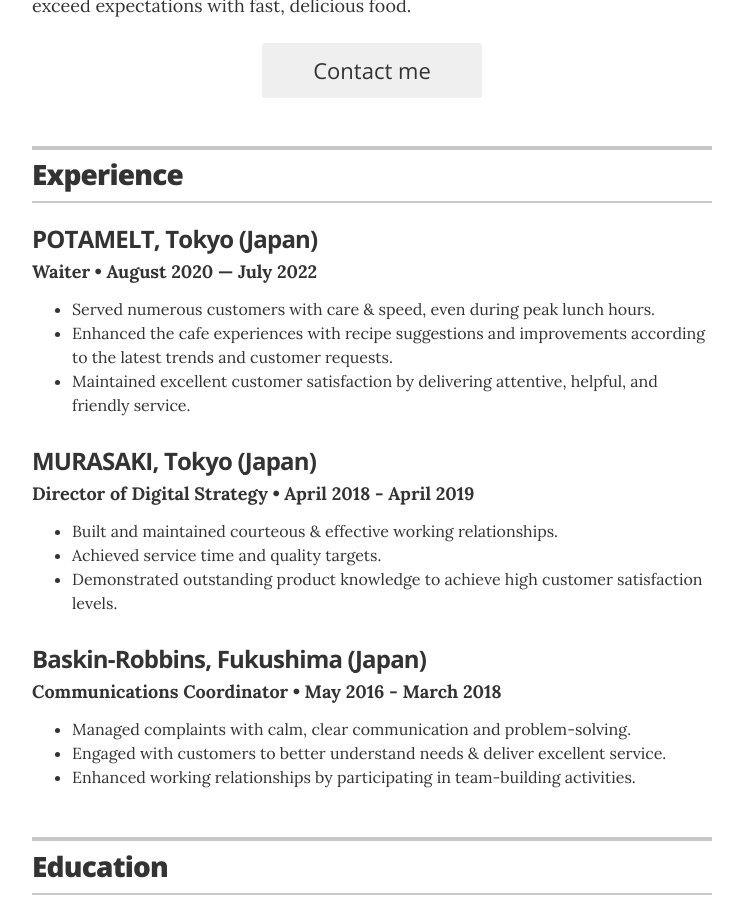
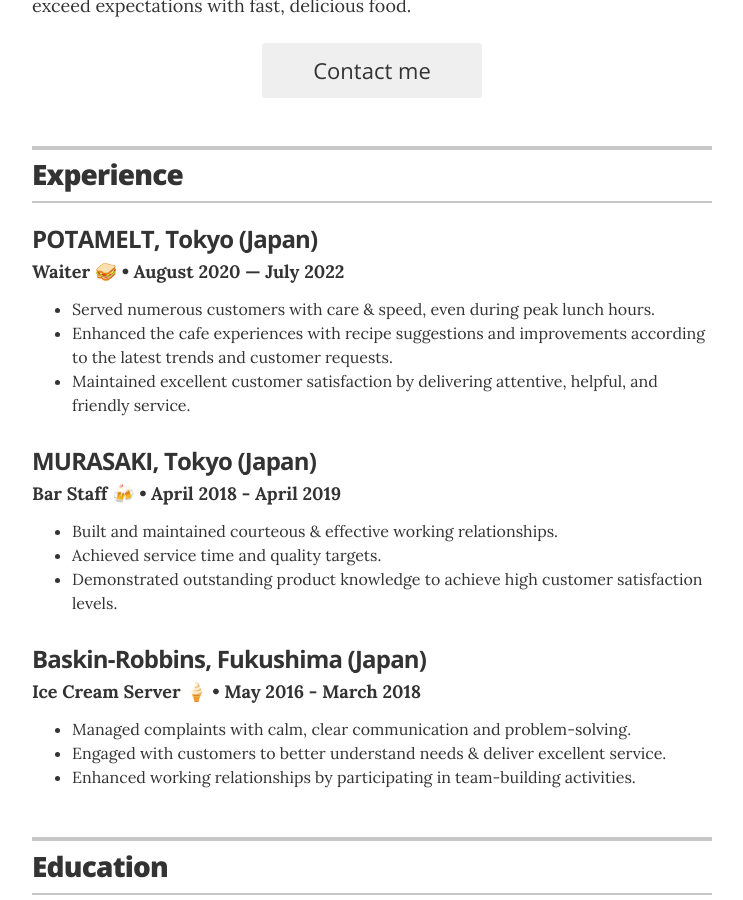
Before and after one commit to ahandsel/meet-sakura, a Jekyll site: the page built from index.html, in a window 1280 px wide and 900 px high, scrolled down 280 px. Shown: the whole window, without its empty margins (268-1011 px from the left). Built offline with Jekyll 4.4.1, drawn with Linux system fonts in a browser that asks for light colours.

Commit message:
Update experience.yml

```diff
--- a/_data/experience.yml
+++ b/_data/experience.yml
@@ -1,19 +1,19 @@
 # Jobs
 # Job 1
 - company: POTAMELT, Tokyo (Japan)
-  position: Waiter
+  position: Waiter 🥪
   duration: August 2020 &mdash; July 2022
   summary: <ul class="resume-item-list"><li>Served numerous customers with care & speed, even during peak lunch hours.</li><li>Enhanced the cafe experiences with recipe suggestions and improvements according to the latest trends and customer requests.</li><li>Maintained excellent customer satisfaction by delivering attentive, helpful, and friendly service.</li></ul>
 
 # Job 2
 - company: MURASAKI, Tokyo (Japan)
-  position: Director of Digital Strategy
+  position: Bar Staff 🍻
   duration: April 2018 - April 2019
   summary: <ul class="resume-item-list"><li>Built and maintained courteous & effective working relationships.</li><li>Achieved service time and quality targets.</li><li>Demonstrated outstanding product knowledge to achieve high customer satisfaction levels.</li></ul>
 
 
 # Job 3
 - company: Baskin-Robbins, Fukushima (Japan)
-  position: Communications Coordinator
+  position: Ice Cream Server 🍦
   duration: May 2016 - March 2018
   summary: <ul class="resume-item-list"><li>Managed complaints with calm, clear communication and problem-solving.</li><li>Engaged with customers to better understand needs & deliver excellent service.</li><li>Enhanced working relationships by participating in team-building activities.</li></ul>
```
